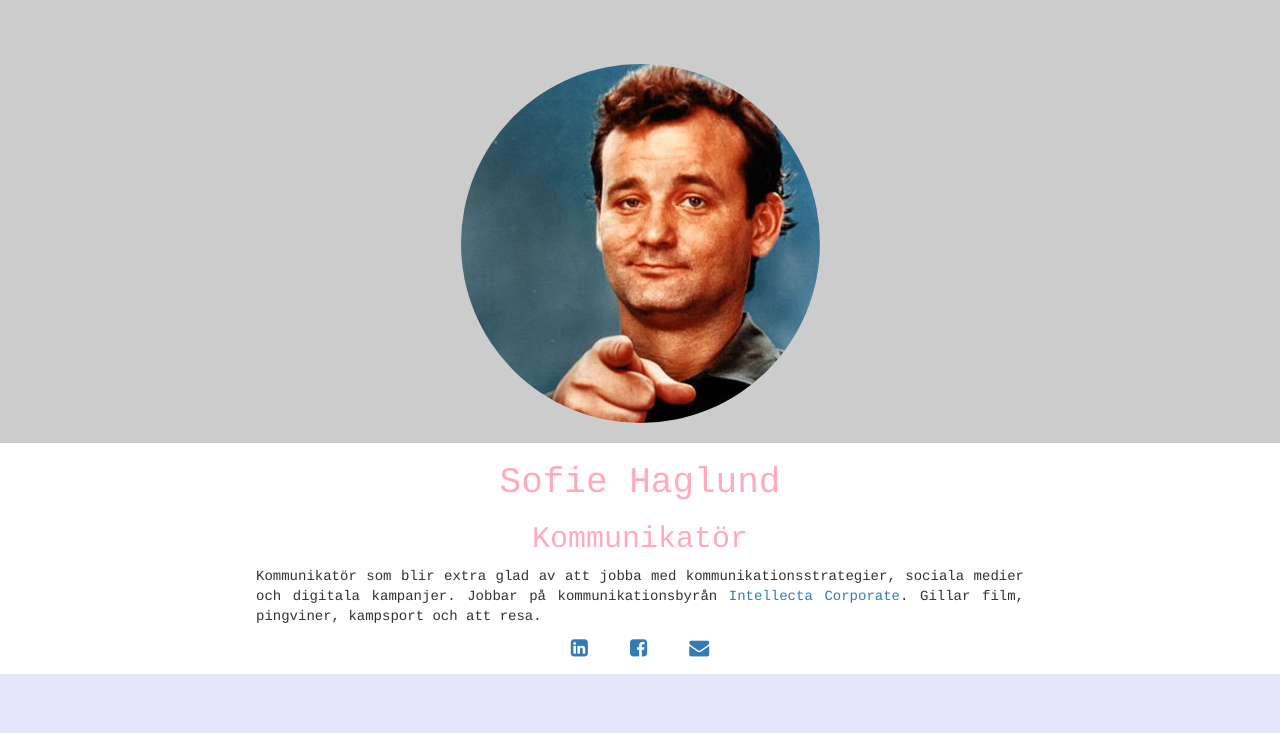
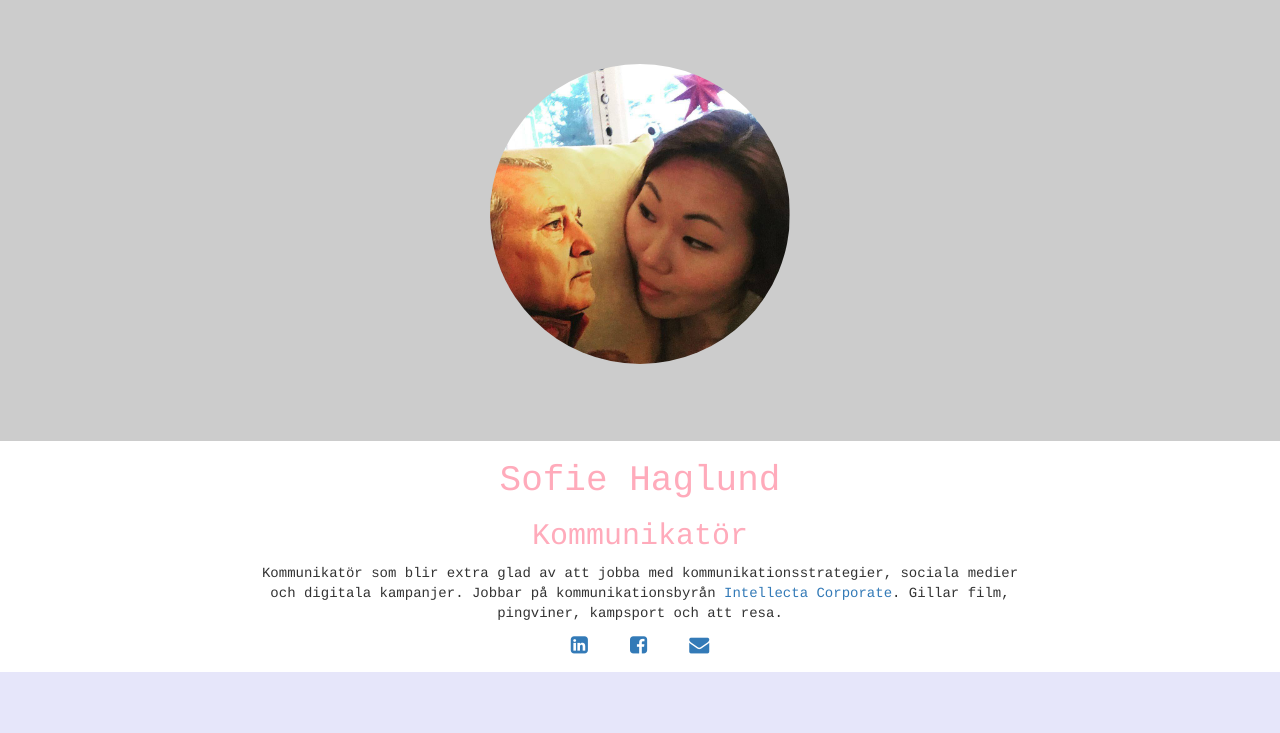
Before and after one commit to sofiesoap/sofiesoap.github.io, a plain HTML site: page index.html in a window 1280 px wide. Shown: the top 733 px of the page. Drawn offline with nearby package versions, Linux system fonts and the light colour scheme.

Commit message:
image style

```diff
--- a/index.html
+++ b/index.html
@@ -12,7 +12,7 @@
 	</head>
 	<body>
 		<div class="header-block">
-		<img class="img-circle img-bill" src="Bill_Murray2.jpg">
+		<img src="jag_och_bill.jpg" class="img-circle center-block" width="300px" height="300px">
 	</div>
 		<div class="main-heading"><h1>Sofie Haglund</h1>
 		<h2>Kommunikatör</h2></div>
--- a/style.css
+++ b/style.css
@@ -1,23 +1,21 @@
 body {
 	text-align: center;
 	font-family: courier;
+}
 
+.header-block {
+	background-color: #CCCCCC;
+	padding-bottom: 6%;
+	padding-top: 5%;
 }
 
 .main-heading {
 	color: #ffabbb;
 }
 
-.header-block {
-	background-color: #CCCCCC;
-	padding-bottom: 20px;
-	padding-top: 5%;
-}
-
 .center-text {
 	padding-right: 20%;
 	padding-left: 20%;
-	text-align: justify;
 }
 
 .img-circle {
@@ -35,7 +33,6 @@ body {
 }
 
 .job-title {
-	text-align: center;
 	font-size: 20px;
 }
 
```
Also changed, not shown: jag_och_bill.jpg (added).
